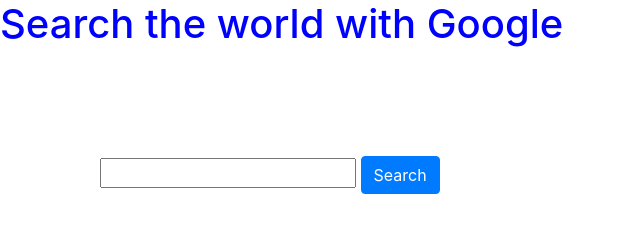
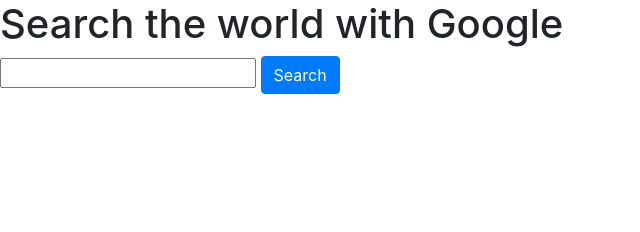
Before and after one commit to christofferlh/09082020, a plain HTML site: page index.html in a window 1280 px wide. Shown: the whole page, without its empty margins (0-640 px from the left). Drawn offline with nearby package versions, Linux system fonts and the light colour scheme.

Commit message:
removed styling

```diff
--- a/index.html
+++ b/index.html
@@ -4,18 +4,6 @@
     <!-- Required meta tags -->
     <meta charset="utf-8">
     <meta name="viewport" content="width=device-width, initial-scale=1, shrink-to-fit=no">
-    <style>
-
-    h1 {
-      color: blue;
-    }
-
-    div {
-      padding: 100px;
-      border: 20px;
-    }
-
-    </style>
     <!-- Bootstrap CSS -->
     <link rel="stylesheet" href="https://stackpath.bootstrapcdn.com/bootstrap/4.5.2/css/bootstrap.min.css" integrity="sha384-JcKb8q3iqJ61gNV9KGb8thSsNjpSL0n8PARn9HuZOnIxN0hoP+VmmDGMN5t9UJ0Z" crossorigin="anonymous">
 
```
